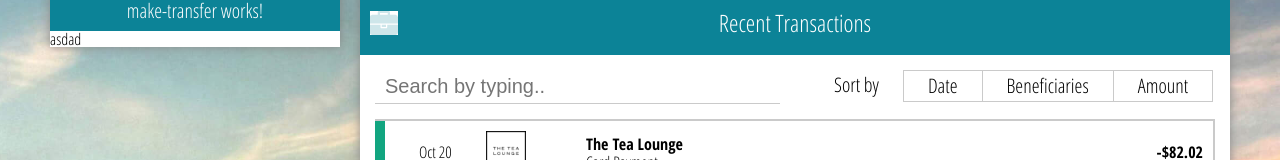
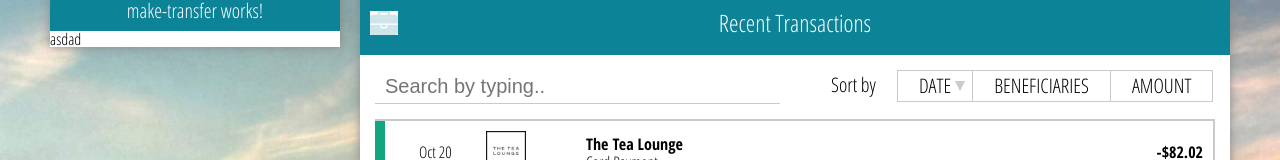
Before and after one commit to steelx/backbase-fe, an Angular app: page / in a window 1280 px wide. Shown: the part 153-313 px from the top of the page. Built offline with nearby package versions, Linux system fonts and the light colour scheme.

Commit message:
filter tt uppercase

```diff
--- a/src/app/search-filter/search-filter.component.css
+++ b/src/app/search-filter/search-filter.component.css
@@ -42,7 +42,7 @@ section .filters span {
 }
 section .filters span,
 section .filters i {
-    padding: 5px 24px;
+    padding: 5px 21px;
 }
 section .filters span {
     cursor: pointer;
@@ -50,6 +50,7 @@ section .filters span {
     border: 1px solid #CACACA;
     border-right: none;
     position: relative;
+    text-transform: uppercase;
 }
 section .filters span:last-child {
     border-right: 1px solid #CACACA;
@@ -63,7 +64,7 @@ section .filters span:last-child {
     border-style: solid;
     position: absolute;
     top: 10px;
-    right: 10px;
+    right: 7px;
 }
 
 .filters span.up:before {
--- a/src/app/search-filter/search-filter.component.ts
+++ b/src/app/search-filter/search-filter.component.ts
@@ -35,6 +35,8 @@ export class SearchFilterComponent implements OnInit {
       .subscribe((value) => {
         this.onSearch.emit(value);
       });
+
+    this.handleSort(1);
   }
 
   filter(val) {
```
